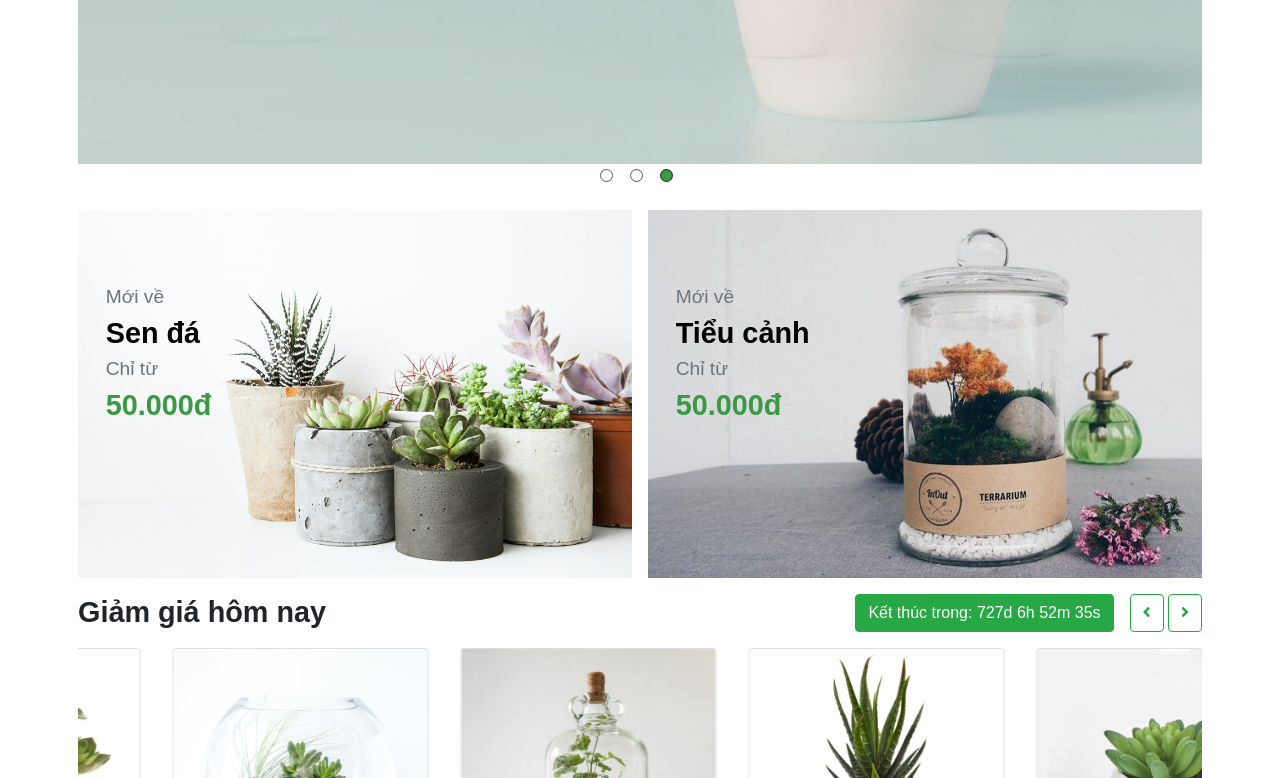
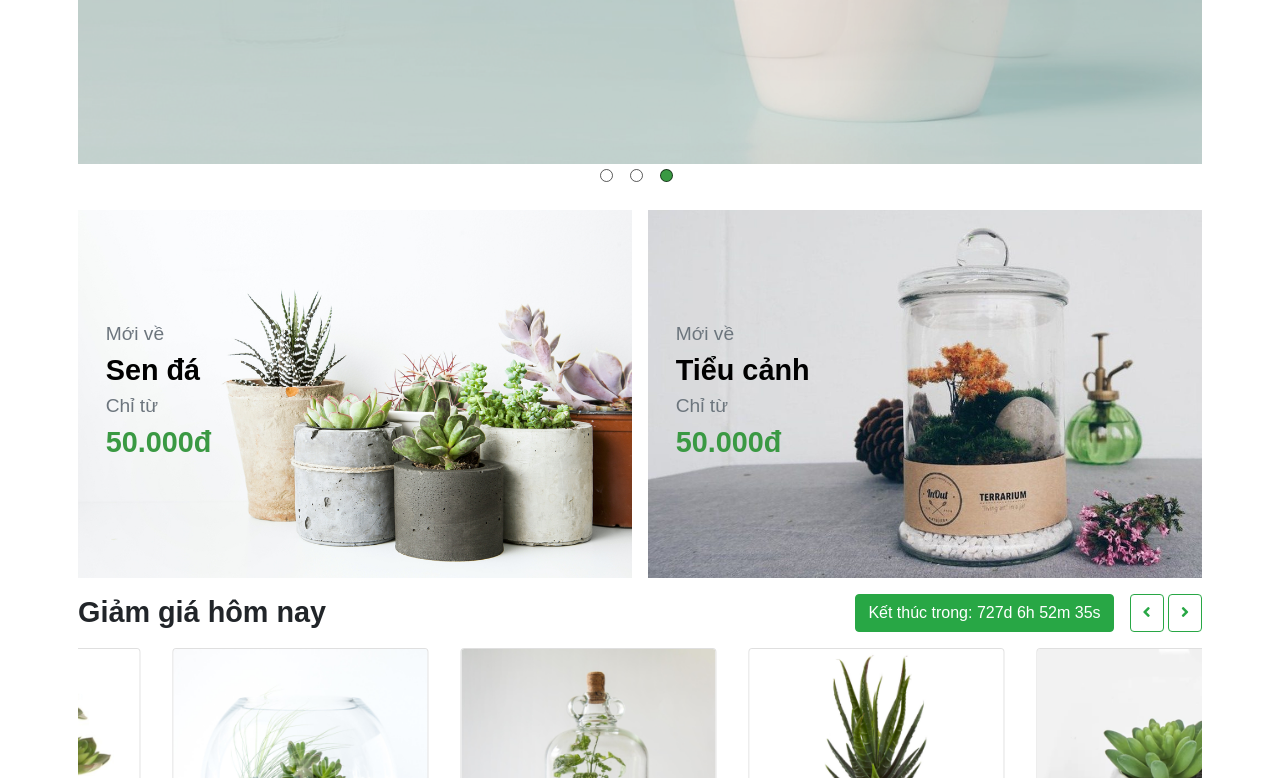
Before and after one commit to el1pn/ShopBanCayCanh, a plain HTML site: page index.html in a window 1280 px wide. Shown: the part 520-1298 px from the top of the page. Drawn offline with nearby package versions, Linux system fonts and the light colour scheme; a web font is replaced by a local one.

Commit message:
Update index.css

```diff
--- a/styles/index.css
+++ b/styles/index.css
@@ -200,12 +200,12 @@ color:  #3A9943;
 .new-arrival {
     width: 100%;
 }
-.new-arrival a{
+.new-arrival {
     position: relative;
 }
 .new-arrival div{
     position: absolute;
-    top: 20%;
+    top: 30%;
     left: 5%;
 }
 .new-arrival div p:first-child{
```
